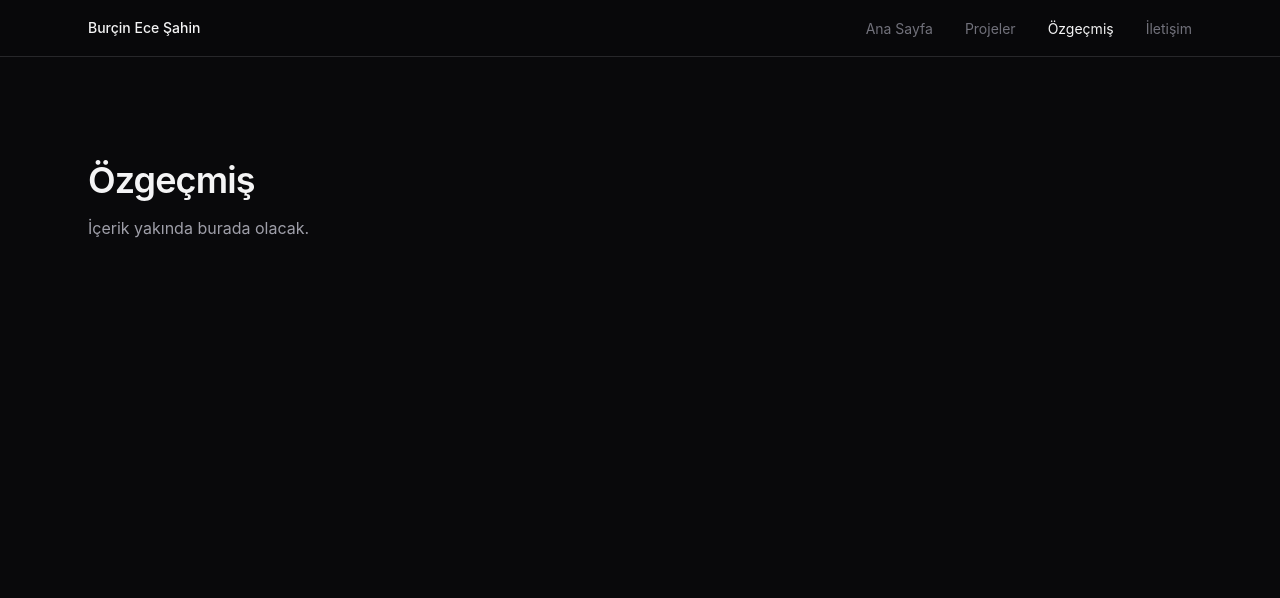
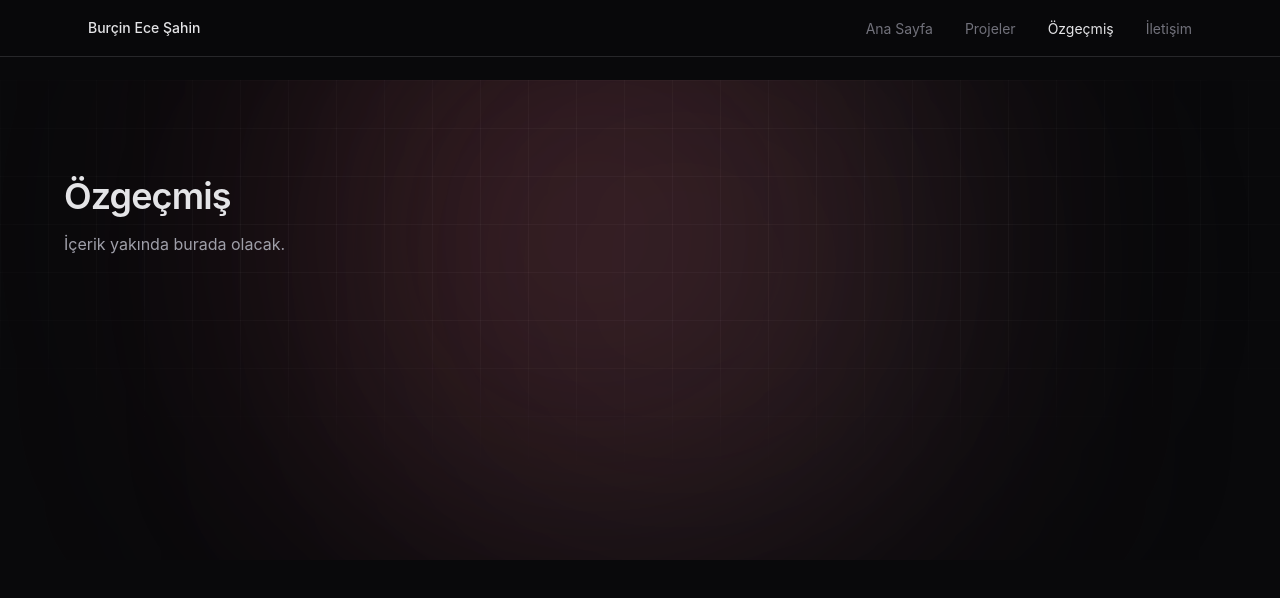
Before and after one commit to burcinece/portfolyo-vitrin, a React (Vite) app: page /ozgecmis in a window 1280 px wide. Shown: the top 598 px of the page. Built offline with nearby package versions, Linux system fonts and the light colour scheme.

Commit message:
Tüm sayfalarda renk ve tasarım paleti standartlaştırıldı

```diff
--- /dev/null
+++ b/src/components/BackgroundGlow.jsx
@@ -0,0 +1,22 @@
+function BackgroundGlow() {
+  return (
+    <div className="pointer-events-none absolute inset-0 overflow-hidden">
+      <div
+        className="absolute inset-0"
+        style={{
+          backgroundImage:
+            'linear-gradient(to right, rgba(255,255,255,0.035) 1px, transparent 1px), linear-gradient(to bottom, rgba(255,255,255,0.035) 1px, transparent 1px)',
+          backgroundSize: '48px 48px',
+          maskImage:
+            'radial-gradient(ellipse 70% 55% at 50% 30%, black 40%, transparent 100%)',
+          WebkitMaskImage:
+            'radial-gradient(ellipse 70% 55% at 50% 30%, black 40%, transparent 100%)',
+        }}
+      />
+      <div className="absolute -top-32 left-1/2 h-[560px] w-[560px] -translate-x-[58%] rounded-full bg-rose-400/20 blur-[140px]" />
+      <div className="absolute -top-16 left-1/2 h-[500px] w-[500px] -translate-x-[42%] rounded-full bg-zinc-500/15 blur-[150px]" />
+    </div>
+  )
+}
+
+export default BackgroundGlow
--- a/src/components/HeroSection.jsx
+++ b/src/components/HeroSection.jsx
@@ -1,6 +1,7 @@
 import { motion } from 'framer-motion'
 import { Link } from 'react-router-dom'
 import { FaReact, FaNodeJs, FaPython, FaDatabase } from 'react-icons/fa6'
+import BackgroundGlow from './BackgroundGlow'
 
 const techStack = [
   { name: 'React', icon: FaReact },
@@ -11,9 +12,8 @@ const techStack = [
 
 function HeroSection() {
   return (
-    <section className="relative overflow-hidden px-6 pb-16 pt-28 text-center sm:pt-32">
-      <div className="pointer-events-none absolute -top-32 left-1/2 h-[560px] w-[560px] -translate-x-[58%] rounded-full bg-rose-400/20 blur-[140px]" />
-      <div className="pointer-events-none absolute -top-16 left-1/2 h-[500px] w-[500px] -translate-x-[42%] rounded-full bg-zinc-500/15 blur-[150px]" />
+    <section className="relative overflow-hidden bg-zinc-950 px-6 pb-16 pt-28 text-center sm:pt-32">
+      <BackgroundGlow />
 
       <motion.div
         initial={{ opacity: 0, y: 16 }}
@@ -21,7 +21,7 @@ function HeroSection() {
         transition={{ duration: 0.5, ease: 'easeOut' }}
         className="relative mx-auto flex max-w-xl flex-col items-center"
       >
-        <h1 className="text-4xl font-bold tracking-tight text-zinc-100 md:text-6xl">
+        <h1 className="text-4xl font-bold tracking-tight text-zinc-200 md:text-6xl">
           Full-Stack Geliştirici
         </h1>
 
@@ -49,7 +49,7 @@ function HeroSection() {
           </Link>
         </div>
 
-        <ul className="mt-10 flex items-center justify-center gap-5 border-t border-zinc-900 pt-6">
+        <ul className="mt-10 flex items-center justify-center gap-5 border-t border-zinc-800 pt-6">
           {techStack.map(({ name, icon: Icon }) => (
             <li key={name} title={name} aria-label={name}>
               <Icon className="h-5 w-5 text-zinc-600 transition-colors duration-200 hover:text-zinc-300" />
--- a/src/components/Navbar.jsx
+++ b/src/components/Navbar.jsx
@@ -11,7 +11,7 @@ const links = [
 
 const linkClass = ({ isActive }) =>
   `text-sm transition-colors duration-200 ${
-    isActive ? 'text-zinc-100' : 'text-zinc-500 hover:text-zinc-300'
+    isActive ? 'text-zinc-200' : 'text-zinc-500 hover:text-zinc-300'
   }`
 
 function Navbar() {
@@ -22,7 +22,7 @@ function Navbar() {
       <nav className="mx-auto flex max-w-6xl items-center justify-between px-6 py-4">
         <NavLink
           to="/"
-          className="text-sm font-medium text-zinc-100 transition-colors duration-200 hover:text-white"
+          className="text-sm font-medium text-zinc-200 transition-colors duration-200 hover:text-zinc-100"
         >
           Burçin Ece Şahin
         </NavLink>
--- a/src/components/ProjectCard.jsx
+++ b/src/components/ProjectCard.jsx
@@ -1,7 +1,7 @@
 function ProjectCard({ title, description, tags = [], note, link }) {
   const content = (
     <div className="group flex h-full flex-col rounded-lg border border-zinc-800 bg-zinc-950 p-6 transition-all duration-200 hover:-translate-y-1 hover:border-zinc-700 hover:bg-zinc-900/50">
-      <h3 className="text-lg font-medium text-zinc-100">{title}</h3>
+      <h3 className="text-lg font-medium text-zinc-200">{title}</h3>
       <p className="mt-2 text-sm leading-relaxed text-zinc-400">{description}</p>
 
       {note && <p className="mt-2 text-xs italic text-zinc-600">{note}</p>}
--- a/src/pages/Contact.jsx
+++ b/src/pages/Contact.jsx
@@ -1,5 +1,6 @@
 import { useForm } from 'react-hook-form'
 import { socialLinks } from '../data/socialLinks'
+import BackgroundGlow from '../components/BackgroundGlow'
 
 function Contact() {
   const {
@@ -15,13 +16,15 @@ function Contact() {
   }
 
   return (
-    <section className="mx-auto max-w-5xl px-6 py-24">
-      <div className="grid gap-16 md:grid-cols-2">
+    <section className="relative overflow-hidden bg-zinc-950 px-6 py-24">
+      <BackgroundGlow />
+
+      <div className="relative mx-auto grid max-w-5xl gap-16 md:grid-cols-2">
         <div>
           <p className="mb-4 text-sm font-medium uppercase tracking-widest text-zinc-500">
             İletişim
           </p>
-          <h1 className="text-4xl font-semibold tracking-tight text-zinc-100">
+          <h1 className="text-4xl font-semibold tracking-tight text-zinc-200">
             Birlikte çalışalım
           </h1>
           <p className="mt-4 max-w-sm text-zinc-400">
@@ -37,7 +40,7 @@ function Contact() {
                 target="_blank"
                 rel="noreferrer"
                 aria-label={name}
-                className="flex h-10 w-10 items-center justify-center rounded-md border border-zinc-800 text-zinc-400 transition-colors duration-200 hover:border-zinc-700 hover:text-zinc-100"
+                className="flex h-10 w-10 items-center justify-center rounded-md border border-zinc-800 text-zinc-400 transition-colors duration-200 hover:border-zinc-700 hover:text-zinc-200"
               >
                 <Icon className="h-4 w-4" />
               </a>
@@ -47,7 +50,7 @@ function Contact() {
 
         <div className="rounded-lg border border-zinc-800 p-8">
           {isSubmitSuccessful ? (
-            <p className="text-sm text-zinc-300">
+            <p className="text-sm text-zinc-400">
               Mesajın için teşekkürler, en kısa sürede dönüş yapacağım.
             </p>
           ) : (
--- a/src/pages/Projects.jsx
+++ b/src/pages/Projects.jsx
@@ -1,12 +1,13 @@
+import BackgroundGlow from '../components/BackgroundGlow'
+
 function Projects() {
   return (
-    <section className="relative flex min-h-[60vh] items-center justify-center overflow-hidden px-6 py-24">
-      <div className="pointer-events-none absolute -top-32 left-1/2 h-[520px] w-[520px] -translate-x-[58%] rounded-full bg-rose-400/10 blur-[140px]" />
-      <div className="pointer-events-none absolute -top-16 left-1/2 h-[460px] w-[460px] -translate-x-[42%] rounded-full bg-zinc-500/10 blur-[150px]" />
+    <section className="relative flex min-h-[60vh] items-center justify-center overflow-hidden bg-zinc-950 px-6 py-24">
+      <BackgroundGlow />
 
       <div className="relative mx-auto max-w-xl text-center">
         <p className="text-sm font-medium text-zinc-500">Çalışmalarım</p>
-        <h1 className="mt-4 text-3xl font-semibold tracking-tight text-zinc-100 md:text-5xl">
+        <h1 className="mt-4 text-3xl font-semibold tracking-tight text-zinc-200 md:text-5xl">
           Projeler
         </h1>
         <p className="mx-auto mt-6 text-base leading-relaxed text-zinc-400">
--- a/src/pages/Resume.jsx
+++ b/src/pages/Resume.jsx
@@ -1,8 +1,14 @@
+import BackgroundGlow from '../components/BackgroundGlow'
+
 function Resume() {
   return (
-    <section className="mx-auto max-w-6xl px-6 py-20">
-      <h1 className="text-4xl font-semibold tracking-tight text-zinc-100">Özgeçmiş</h1>
-      <p className="mt-4 text-zinc-400">İçerik yakında burada olacak.</p>
+    <section className="relative min-h-[60vh] overflow-hidden bg-zinc-950 px-6 py-24">
+      <BackgroundGlow />
+
+      <div className="relative mx-auto max-w-6xl">
+        <h1 className="text-4xl font-semibold tracking-tight text-zinc-200">Özgeçmiş</h1>
+        <p className="mt-4 text-zinc-400">İçerik yakında burada olacak.</p>
+      </div>
     </section>
   )
 }
```
